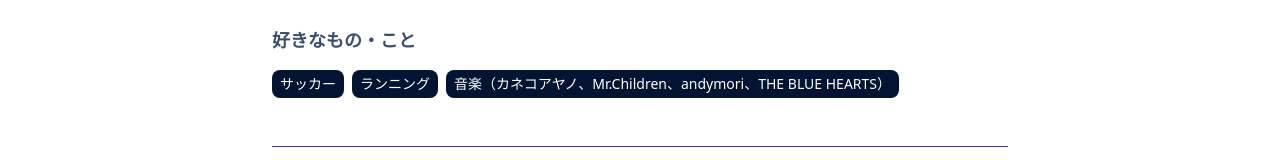
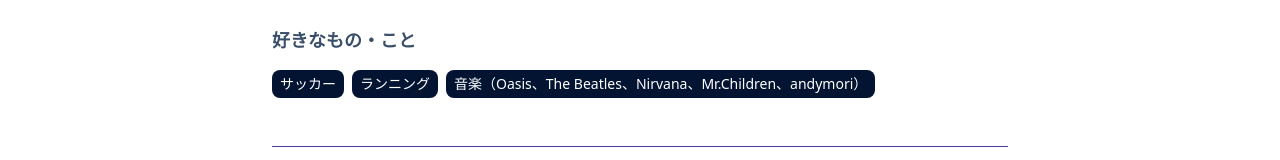
Before and after one commit to wozitto/my_portfolio, a Next.js app: page /about in a window 1280 px wide. Shown: the part 430-590 px from the top of the page. Built offline with nearby package versions, Linux system fonts and the light colour scheme.

Commit message:
軽微な修正

```diff
--- a/src/pages/about/index.tsx
+++ b/src/pages/about/index.tsx
@@ -35,7 +35,7 @@
 
   return (
     <>
-      <Head title="wozitto" description="About woitto" />
+      <Head title="Works wozitto" description="Works woitto" />
 
       <Layout title="About">
         <PageTransition>
@@ -73,7 +73,7 @@
               <Tag>サッカー</Tag>
               <Tag>ランニング</Tag>
               <Tag>
-                音楽（カネコアヤノ、Mr.Children、andymori、THE BLUE HEARTS）
+                音楽（Oasis、The Beatles、Nirvana、Mr.Children、andymori）
               </Tag>
             </Tags>
 
--- a/src/pages/works.tsx
+++ b/src/pages/works/index.tsx
@@ -1,7 +1,8 @@
 import Link from 'next/link';
 import Image from 'next/image';
-import Layout from '../components/Layout';
+import Layout from '../../components/Layout';
 import { BsGithub } from 'react-icons/bs';
+import { Head } from '../../components/Layout/Head';
 // import CarouselBannerUiImage from '../public/images/carousel-banner-ui.png'
 // import PopulationTransitionGraphImage from '../public/images/population-transition-graph.png'
 
@@ -10,6 +11,7 @@
     {/* <h1 className="text-center text-5xl font-bold mb-6">Works</h1>
     <div className="flex justify-around">
     </div> */}
+    <Head title="About wozitto" description="About woitto" />
 
     <h1 className="text-center text-5xl font-bold mb-6">Personal Project</h1>
     <div className="m-auto w-9/12 flex justify-around">
```
